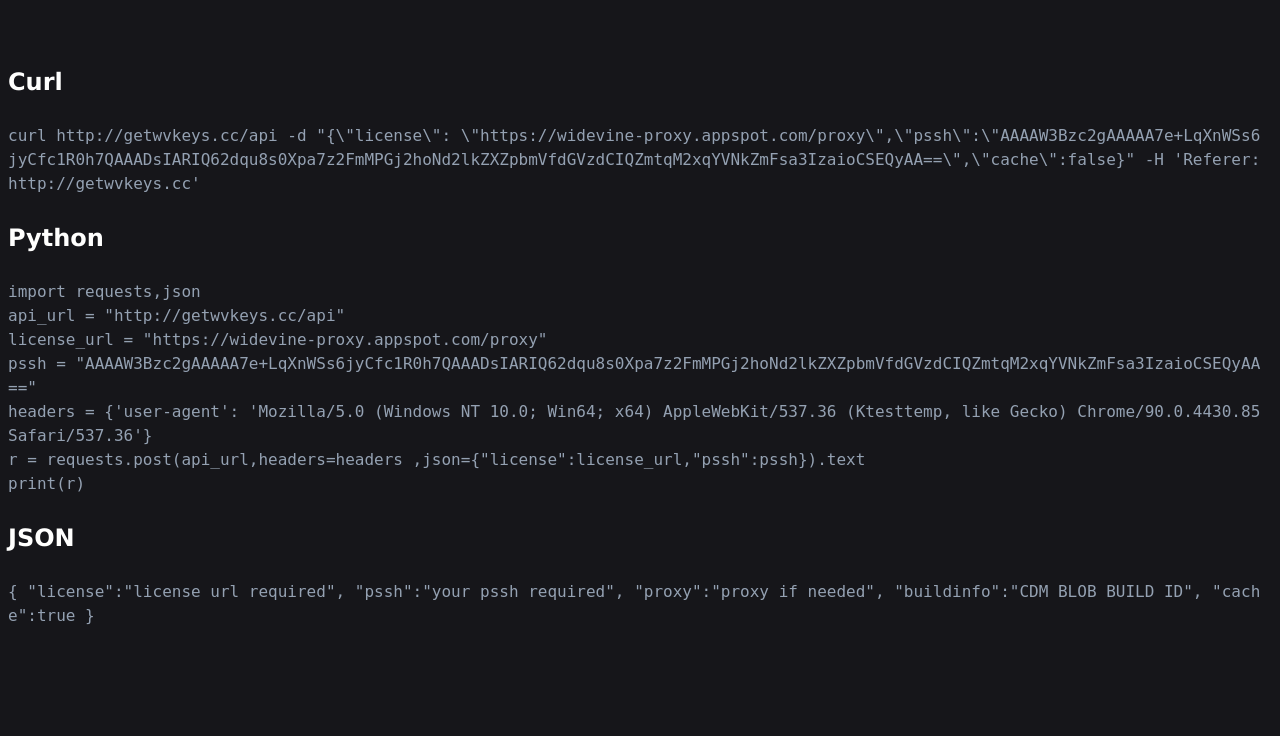
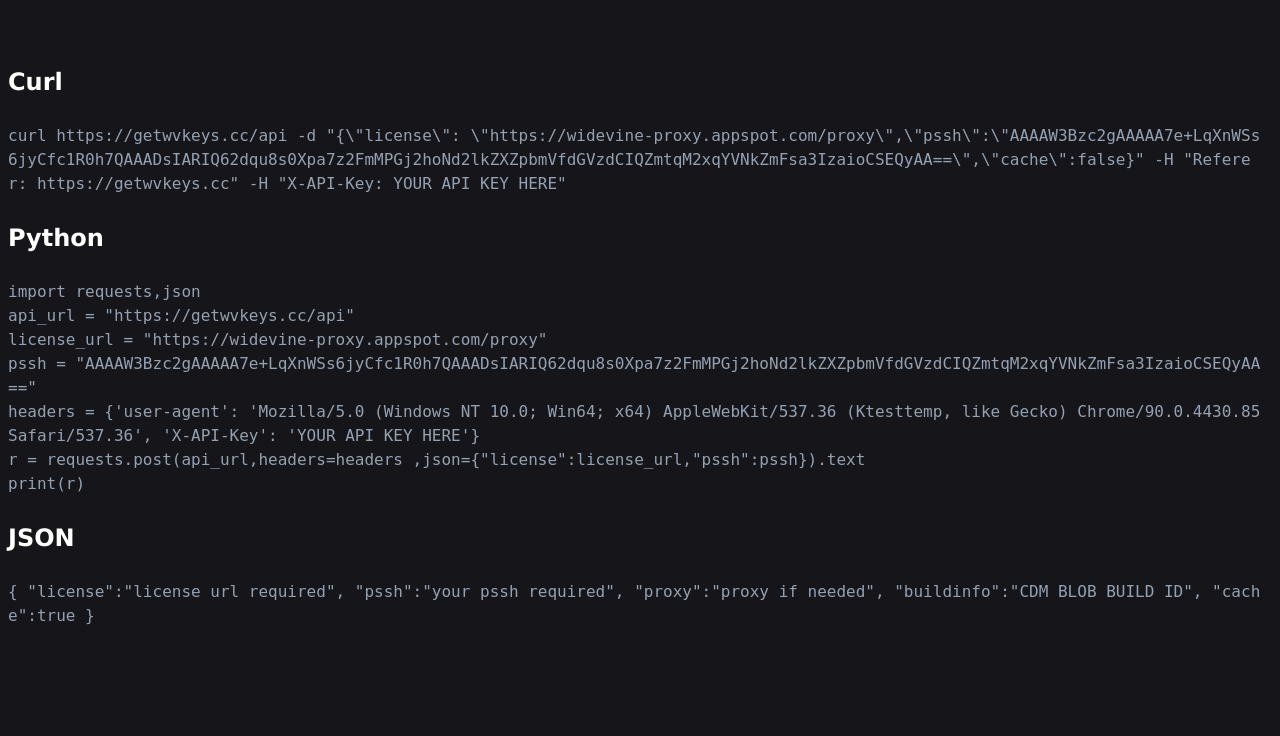
Before and after one commit to GetWVKeys/getwvkeys, a Flask app: page /api in a window 1280 px wide. Shown: the part 148-884 px from the top of the page. Run offline with Flask 2, Linux system fonts and the light colour scheme; some libraries are stand-ins or nearby versions.

Commit message:
Update API.html
+ https 4 days
+ fixed headers
+ Added API key header to examples

```diff
--- a/templates/api.html
+++ b/templates/api.html
@@ -1,5 +1,4 @@
-{% extends "base.html" %} {% block title %}API Request{% endblock %} {% block
-content %}
+{% extends "base.html" %} {% block title %}API Request{% endblock %} {% block content %}
 <section class="api-request">
   <header>
     <h1 class="section-title">Send API Request</h1>
@@ -7,35 +6,23 @@ content %}
   <div class="requests-container">
     <div class="request-item">
       <h2>Curl</h2>
-      <p>
-        curl http://getwvkeys.cc/api -d "{\"license\":
-        \"https://widevine-proxy.appspot.com/proxy\",\"pssh\":\"AAAAW3Bzc2gAAAAA7e+LqXnWSs6jyCfc1R0h7QAAADsIARIQ62dqu8s0Xpa7z2FmMPGj2hoNd2lkZXZpbmVfdGVzdCIQZmtqM2xqYVNkZmFsa3IzaioCSEQyAA==\",\"cache\":false}"
-        -H 'Referer:http://getwvkeys.cc'
-      </p>
+      <p>curl https://getwvkeys.cc/api -d "{\"license\": \"https://widevine-proxy.appspot.com/proxy\",\"pssh\":\"AAAAW3Bzc2gAAAAA7e+LqXnWSs6jyCfc1R0h7QAAADsIARIQ62dqu8s0Xpa7z2FmMPGj2hoNd2lkZXZpbmVfdGVzdCIQZmtqM2xqYVNkZmFsa3IzaioCSEQyAA==\",\"cache\":false}" -H "Referer: https://getwvkeys.cc" -H "X-API-Key: {{ current_user.api_key if current_user.api_key else "YOUR API KEY HERE" }}"</p>
     </div>
     <div class="request-item">
       <h2>Python</h2>
       <p>
         import requests,json<br />
-        api_url = "http://getwvkeys.cc/api"<br />
+        api_url = "https://getwvkeys.cc/api"<br />
         license_url = "https://widevine-proxy.appspot.com/proxy"<br />
-        pssh =
-        "AAAAW3Bzc2gAAAAA7e+LqXnWSs6jyCfc1R0h7QAAADsIARIQ62dqu8s0Xpa7z2FmMPGj2hoNd2lkZXZpbmVfdGVzdCIQZmtqM2xqYVNkZmFsa3IzaioCSEQyAA=="<br />
-        headers = {'user-agent': 'Mozilla/5.0 (Windows NT 10.0; Win64; x64)
-        AppleWebKit/537.36 (Ktesttemp, like Gecko) Chrome/90.0.4430.85
-        Safari/537.36'}<br />
-        r = requests.post(api_url,headers=headers
-        ,json={"license":license_url,"pssh":pssh}).text<br />
+        pssh = "AAAAW3Bzc2gAAAAA7e+LqXnWSs6jyCfc1R0h7QAAADsIARIQ62dqu8s0Xpa7z2FmMPGj2hoNd2lkZXZpbmVfdGVzdCIQZmtqM2xqYVNkZmFsa3IzaioCSEQyAA=="<br />
+        headers = {'user-agent': 'Mozilla/5.0 (Windows NT 10.0; Win64; x64) AppleWebKit/537.36 (Ktesttemp, like Gecko) Chrome/90.0.4430.85 Safari/537.36', 'X-API-Key': '{{ current_user.api_key if current_user.api_key else "YOUR API KEY HERE" }}'}<br />
+        r = requests.post(api_url,headers=headers ,json={"license":license_url,"pssh":pssh}).text<br />
         print(r)
       </p>
     </div>
     <div class="request-item">
       <h2>JSON</h2>
-      <p>
-        { "license":"license url required", "pssh":"your pssh required",
-        "proxy":"proxy if needed", "buildinfo":"CDM BLOB BUILD ID", "cache":true
-        }
-      </p>
+      <p>{ "license":"license url required", "pssh":"your pssh required", "proxy":"proxy if needed", "buildinfo":"CDM BLOB BUILD ID", "cache":true }</p>
     </div>
   </div>
 </section>
```
